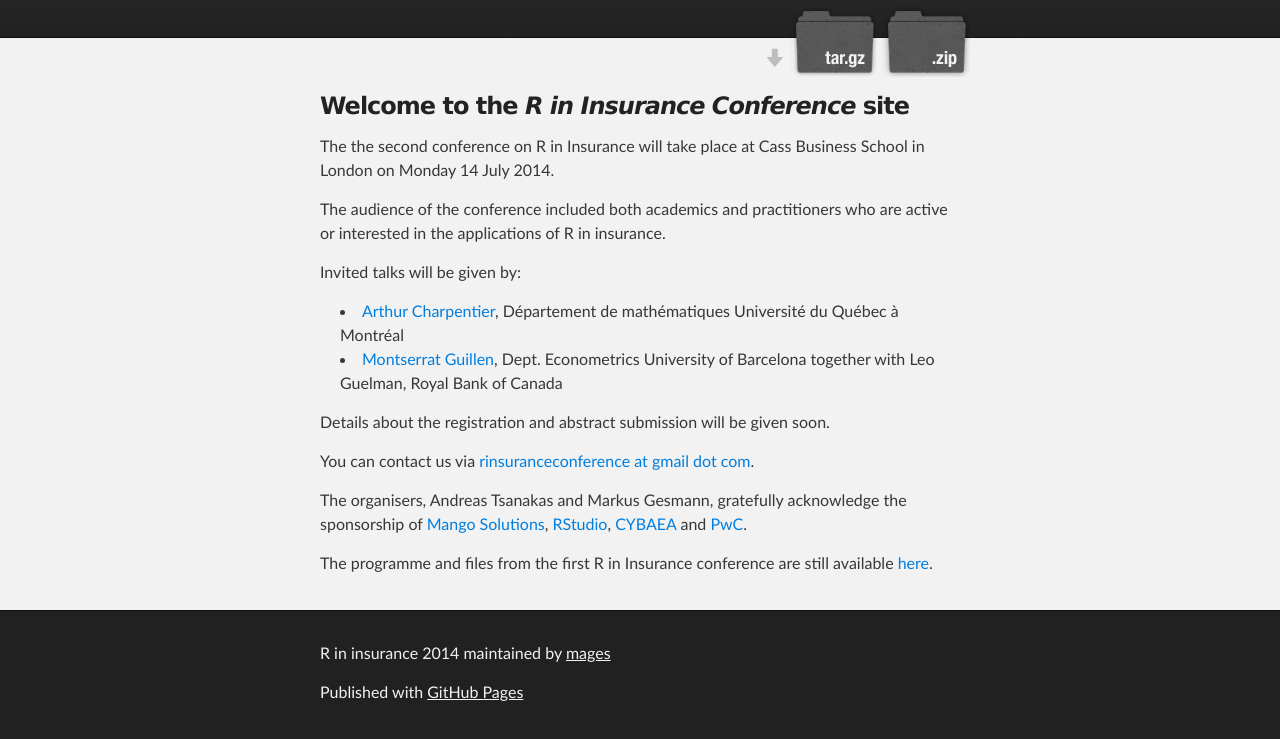
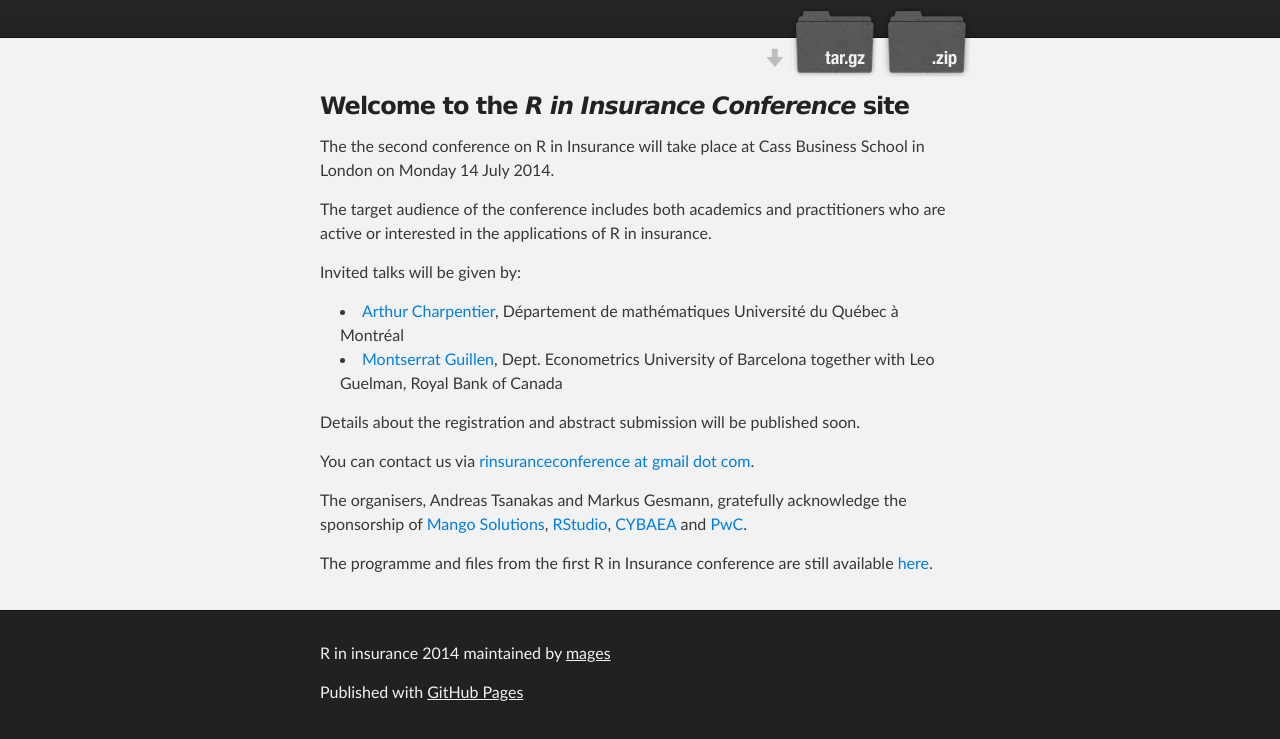
Before and after one commit to mages/R_in_Insurance_2014, a plain HTML site: page index.html in a window 1280 px wide. Shown: the part 136-875 px from the top of the page. Drawn offline with Linux system fonts and the light colour scheme.

Commit message:
Update index.html

```diff
--- a/index.html
+++ b/index.html
@@ -38,7 +38,7 @@
       Business School in London on Monday 14 July 2014. </p>
 
 
-<p>The audience of the conference included both academics and
+<p>The target audience of the conference includes both academics and
       practitioners who are active or interested in the applications
       of R in insurance.</p>
 
@@ -52,7 +52,7 @@ Guillen</a>, Dept. Econometrics University of Barcelona together with
 Leo Guelman, Royal Bank of Canada</li>
 </ul>
 <p>
-Details about the registration and abstract submission will be given soon.
+Details about the registration and abstract submission will be published soon.
 </p>
 <p>
 You can contact us via <a
```
